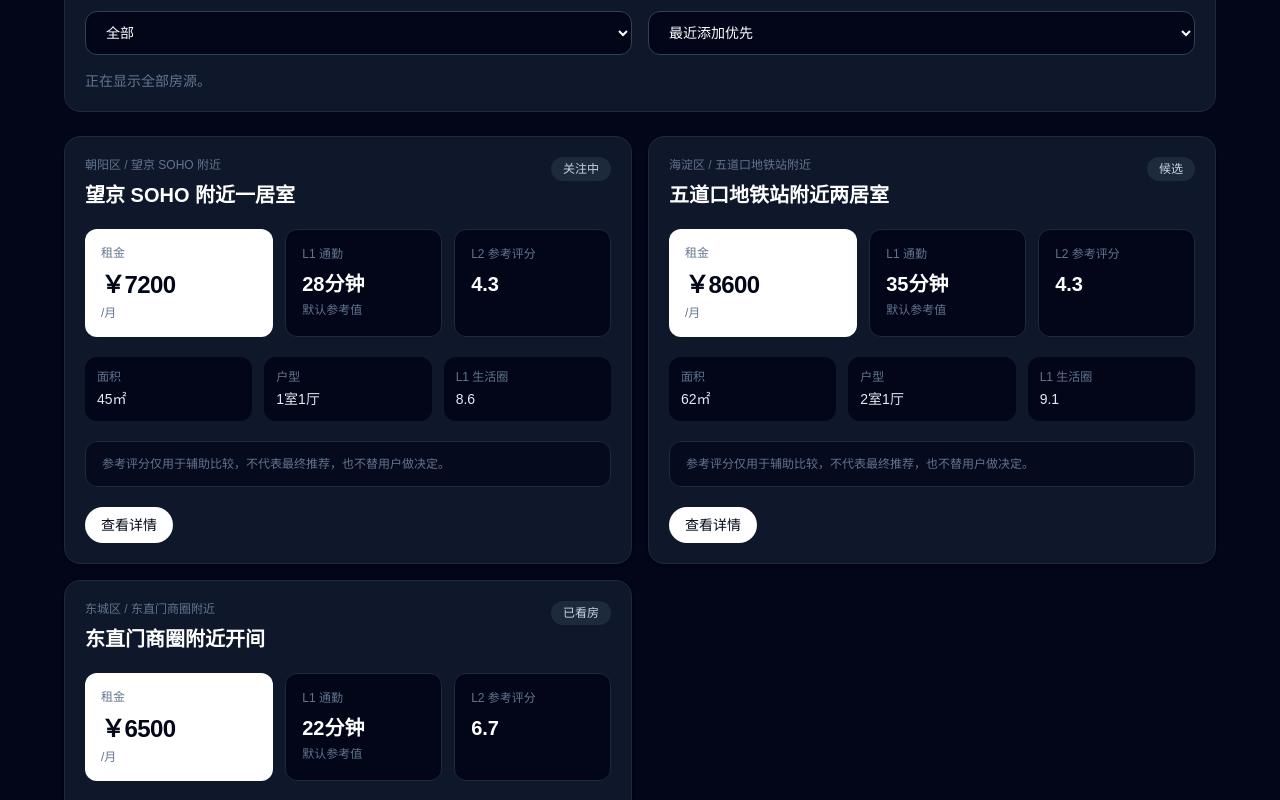
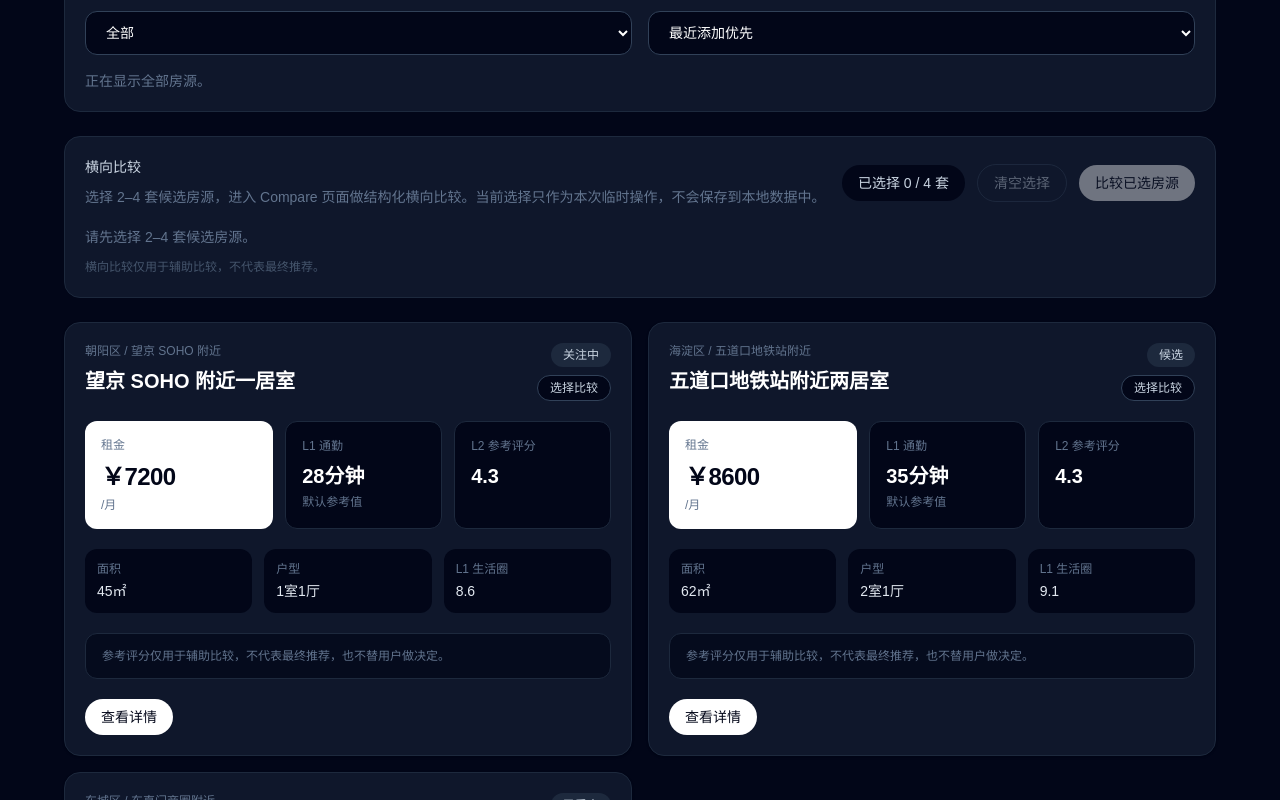
Before and after one commit to Qiu-Jiajun/HouseFolio, a Next.js app: page /portfolio in a window 1280 px wide. Shown: the part 580-1380 px from the top of the page. Built offline with nearby package versions, Linux system fonts and the light colour scheme.

Commit message:
feat: add portfolio compare selection

```diff
--- a/src/components/listing-card.tsx
+++ b/src/components/listing-card.tsx
@@ -1,9 +1,16 @@
 import { ListingCardCoverPhoto } from "@/components/listing-card-cover-photo";
-import { zhCN } from "@/content/zh-cn";
+import {
+  portfolioCompareSelectionCopy,
+  zhCN,
+} from "@/content/zh-cn";
 import type { Listing } from "@/types/listing";
 
 type ListingCardProps = {
   listing: Listing;
+  selectable?: boolean;
+  selected?: boolean;
+  selectionDisabled?: boolean;
+  onToggleSelect?: (listingId: string) => void;
 };
 
 const statusText = zhCN.common.listingStatus;
@@ -26,11 +33,22 @@ function getCommuteSourceText(source: Listing["commuteSource"]): string | null {
   return null;
 }
 
-export function ListingCard({ listing }: ListingCardProps) {
+export function ListingCard({
+  listing,
+  selectable = false,
+  selected = false,
+  selectionDisabled = false,
+  onToggleSelect,
+}: ListingCardProps) {
   const commuteSourceText = getCommuteSourceText(listing.commuteSource);
 
   return (
-    <article className="rounded-2xl border border-slate-800 bg-slate-900 p-5 shadow-sm transition-colors hover:border-slate-700">
+    <article
+      className={[
+        "rounded-2xl border bg-slate-900 p-5 shadow-sm transition-colors hover:border-slate-700",
+        selected ? "border-white" : "border-slate-800",
+      ].join(" ")}
+    >
       <ListingCardCoverPhoto listingId={listing.id} title={listing.title} />
 
       <div className="mb-5 flex items-start justify-between gap-4">
@@ -43,9 +61,33 @@ export function ListingCard({ listing }: ListingCardProps) {
           </h2>
         </div>
 
-        <span className="shrink-0 rounded-full bg-slate-800 px-3 py-1 text-xs text-slate-300">
-          {statusText[listing.status]}
-        </span>
+        <div className="flex shrink-0 flex-col items-end gap-2">
+          <span className="rounded-full bg-slate-800 px-3 py-1 text-xs text-slate-300">
+            {statusText[listing.status]}
+          </span>
+
+          {selectable ? (
+            <button
+              type="button"
+              onClick={() => onToggleSelect?.(listing.id)}
+              disabled={selectionDisabled}
+              aria-pressed={selected}
+              className={[
+                "rounded-full border px-3 py-1 text-xs transition",
+                selected
+                  ? "border-white bg-white text-slate-950"
+                  : "border-slate-700 bg-slate-950 text-slate-300 hover:border-slate-500",
+                selectionDisabled
+                  ? "cursor-not-allowed opacity-40 hover:border-slate-700"
+                  : "",
+              ].join(" ")}
+            >
+              {selected
+                ? portfolioCompareSelectionCopy.cardSelected
+                : portfolioCompareSelectionCopy.cardSelect}
+            </button>
+          ) : null}
+        </div>
       </div>
 
       <div className="mb-5 grid gap-3 md:grid-cols-[1.2fr_1fr_1fr]">
--- a/src/components/portfolio-list.tsx
+++ b/src/components/portfolio-list.tsx
@@ -1,8 +1,12 @@
 "use client";
 
 import { useEffect, useMemo, useState } from "react";
+import { useRouter } from "next/navigation";
 import { ListingCard } from "@/components/listing-card";
-import { zhCN } from "@/content/zh-cn";
+import {
+  portfolioCompareSelectionCopy,
+  zhCN,
+} from "@/content/zh-cn";
 import {
   filterListingsByStatus,
   sortListings,
@@ -39,12 +43,16 @@ const sortOptions: {
 ];
 
 const statusText: Record<ListingStatus, string> = zhCN.common.listingStatus;
+const maxCompareSelection = 4;
+const minCompareSelection = 2;
 
 export function PortfolioList() {
+  const router = useRouter();
   const [listings, setListings] = useState<Listing[]>([]);
   const [statusFilter, setStatusFilter] =
     useState<ListingStatusFilter>("all");
   const [sortKey, setSortKey] = useState<ListingSortKey>("createdAtDesc");
+  const [selectedListingIds, setSelectedListingIds] = useState<string[]>([]);
 
   useEffect(() => {
     setListings(getAllClientListings());
@@ -70,6 +78,46 @@ export function PortfolioList() {
     return listings.filter((listing) => listing.status === "shortlisted")
       .length;
   }, [listings]);
+
+  const selectedCount = selectedListingIds.length;
+  const canCompare =
+    selectedCount >= minCompareSelection && selectedCount <= maxCompareSelection;
+
+  function toggleCompareSelection(listingId: string) {
+    setSelectedListingIds((current) => {
+      if (current.includes(listingId)) {
+        return current.filter((id) => id !== listingId);
+      }
+
+      if (current.length >= maxCompareSelection) {
+        return current;
+      }
+
+      return [...current, listingId];
+    });
+  }
+
+  function clearCompareSelection() {
+    setSelectedListingIds([]);
+  }
+
+  function goToCompare() {
+    if (!canCompare) {
+      return;
+    }
+
+    const ids = selectedListingIds.map((id) => encodeURIComponent(id)).join(",");
+    router.push(`/compare?ids=${ids}`);
+  }
+
+  const compareHint =
+    selectedCount === 0
+      ? portfolioCompareSelectionCopy.hints.none
+      : selectedCount === 1
+        ? portfolioCompareSelectionCopy.hints.tooFew
+        : selectedCount >= maxCompareSelection
+          ? portfolioCompareSelectionCopy.hints.maxReached
+          : portfolioCompareSelectionCopy.hints.ready;
 
   return (
     <>
@@ -168,6 +216,50 @@ export function PortfolioList() {
         )}
       </div>
 
+      <div className="mb-6 rounded-2xl border border-slate-800 bg-slate-900 p-5">
+        <div className="flex flex-wrap items-center justify-between gap-4">
+          <div>
+            <p className="text-sm font-medium text-slate-300">
+              {portfolioCompareSelectionCopy.title}
+            </p>
+            <p className="mt-2 text-sm leading-6 text-slate-500">
+              {portfolioCompareSelectionCopy.description}
+            </p>
+          </div>
+
+          <div className="flex flex-wrap items-center gap-3">
+            <span className="rounded-full bg-slate-950 px-4 py-2 text-sm text-slate-300">
+              {portfolioCompareSelectionCopy.selectedPrefix}
+              {selectedCount}
+              {portfolioCompareSelectionCopy.selectedSuffix}
+            </span>
+
+            <button
+              type="button"
+              onClick={clearCompareSelection}
+              disabled={selectedCount === 0}
+              className="rounded-full border border-slate-700 px-4 py-2 text-sm text-slate-300 transition hover:border-slate-500 disabled:cursor-not-allowed disabled:opacity-40"
+            >
+              {portfolioCompareSelectionCopy.clearAction}
+            </button>
+
+            <button
+              type="button"
+              onClick={goToCompare}
+              disabled={!canCompare}
+              className="rounded-full bg-white px-4 py-2 text-sm font-medium text-slate-950 transition hover:bg-slate-200 disabled:cursor-not-allowed disabled:opacity-40"
+            >
+              {portfolioCompareSelectionCopy.compareAction}
+            </button>
+          </div>
+        </div>
+
+        <p className="mt-4 text-sm leading-6 text-slate-500">{compareHint}</p>
+        <p className="mt-2 text-xs leading-5 text-slate-600">
+          {portfolioCompareSelectionCopy.referenceNote}
+        </p>
+      </div>
+
       {visibleListings.length === 0 ? (
         <div className="rounded-2xl border border-slate-800 bg-slate-900 p-8 text-center">
           <h2 className="text-2xl font-semibold text-white">
@@ -179,9 +271,22 @@ export function PortfolioList() {
         </div>
       ) : (
         <div className="grid gap-4 lg:grid-cols-2">
-          {visibleListings.map((listing) => (
-            <ListingCard key={listing.id} listing={listing} />
-          ))}
+          {visibleListings.map((listing) => {
+            const selected = selectedListingIds.includes(listing.id);
+            const selectionDisabled =
+              !selected && selectedListingIds.length >= maxCompareSelection;
+
+            return (
+              <ListingCard
+                key={listing.id}
+                listing={listing}
+                selectable
+                selected={selected}
+                selectionDisabled={selectionDisabled}
+                onToggleSelect={toggleCompareSelection}
+              />
+            );
+          })}
         </div>
       )}
     </>
--- a/src/content/zh-cn.ts
+++ b/src/content/zh-cn.ts
@@ -520,3 +520,21 @@ export const compareRouteCopy = {
   returnToPortfolio: "返回 Portfolio",
   referenceNote: "比较结果后续仍将定位为辅助比较，不代表最终推荐。",
 } as const;
+
+export const portfolioCompareSelectionCopy = {
+  title: "横向比较",
+  description: "选择 2–4 套候选房源，进入 Compare 页面做结构化横向比较。当前选择只作为本次临时操作，不会保存到本地数据中。",
+  selectedPrefix: "已选择 ",
+  selectedSuffix: " / 4 套",
+  compareAction: "比较已选房源",
+  clearAction: "清空选择",
+  cardSelect: "选择比较",
+  cardSelected: "已选择",
+  referenceNote: "横向比较仅用于辅助比较，不代表最终推荐。",
+  hints: {
+    none: "请先选择 2–4 套候选房源。",
+    tooFew: "还需要再选择 1 套房源才能开始比较。",
+    ready: "已达到比较条件，可以进入 Compare 页面。",
+    maxReached: "已达到第一版最多比较 4 套的上限。你可以取消某套后重新选择。",
+  },
+} as const;
```
